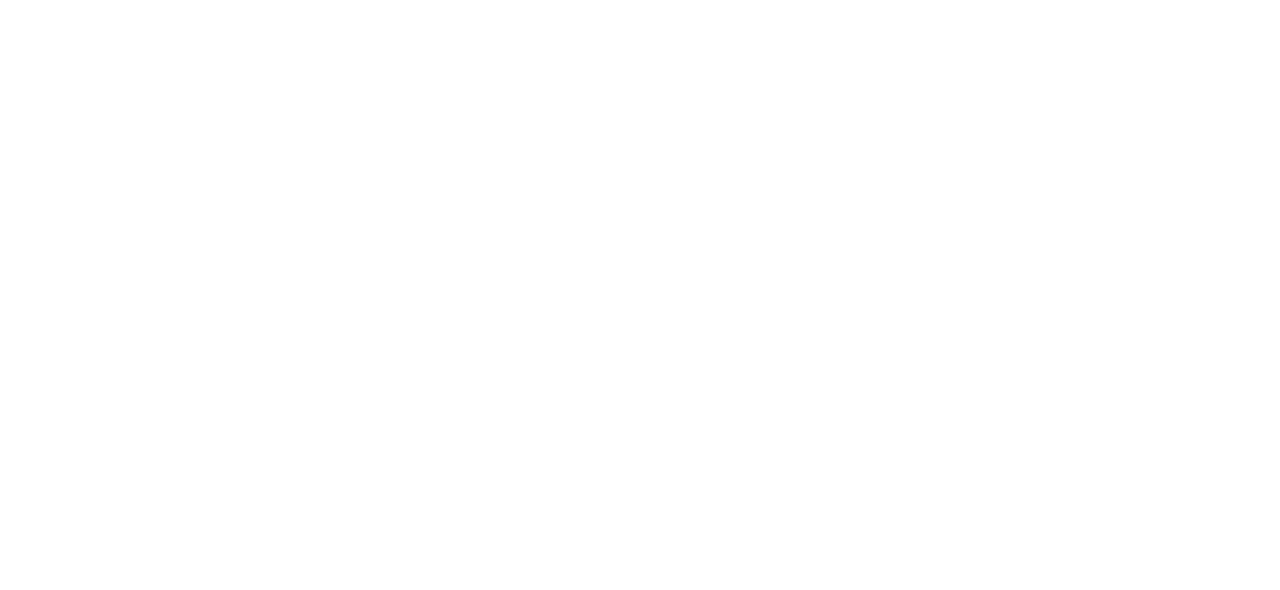
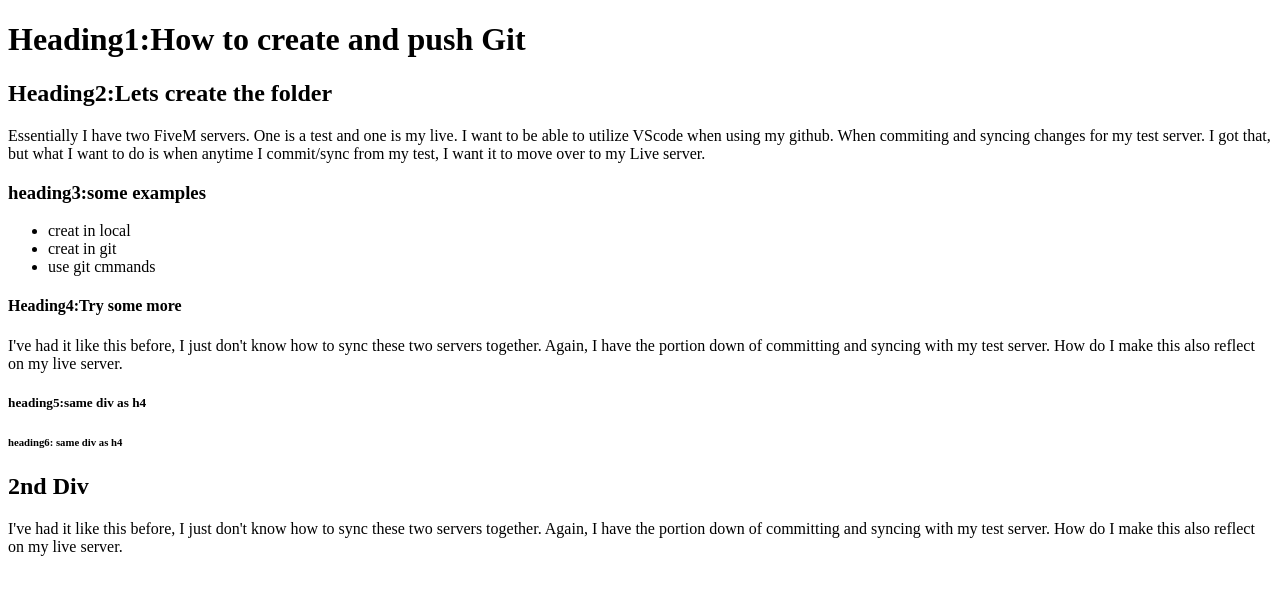
Before and after one commit to LinkonJT/practice-creat-git-repository, a plain HTML site: page index.html in a window 1280 px wide. Drawn offline with Linux system fonts and the light colour scheme.

Commit message:
html without CSS

```diff
--- a/index.html
+++ b/index.html
@@ -5,7 +5,32 @@
     <meta name="viewport" content="width=device-width, initial-scale=1.0">
     <title>Practice Creating Git Repository</title>
 </head>
+
 <body>
+    <h1>Heading1:How to create and push Git</h1>
 
+    <div>
+        <h2>Heading2:Lets create the folder</h2>
+        <p>Essentially I have two FiveM servers. One is a test and one is my live. I want to be able to utilize VScode when using my github. When commiting and syncing changes for my test server. I got that, but what I want to do is when anytime I commit/sync from my test, I want it to move over to my Live server. </p>
+
+        <h3>heading3:some examples</h3>
+        <ul>
+            <li>creat in local</li>
+            <li>creat in git</li>
+            <li>use git cmmands</li>
+        </ul>
+    </div>
+
+    <div>
+        <h4>Heading4:Try some more</h4>
+        <p>I've had it like this before, I just don't know how to sync these two servers together. Again, I have the portion down of committing and syncing with my test server. How do I make this also reflect on my live server.</p>
+    <h5>heading5:same div as h4</h5>
+    <h6>heading6: same div as h4</h6>
+    </div>
+
+    <div>
+       <h2>2nd Div</h2>
+       <p>I've had it like this before, I just don't know how to sync these two servers together. Again, I have the portion down of committing and syncing with my test server. How do I make this also reflect on my live server.</p>
+    </div>
 </body>
 </html>
```
